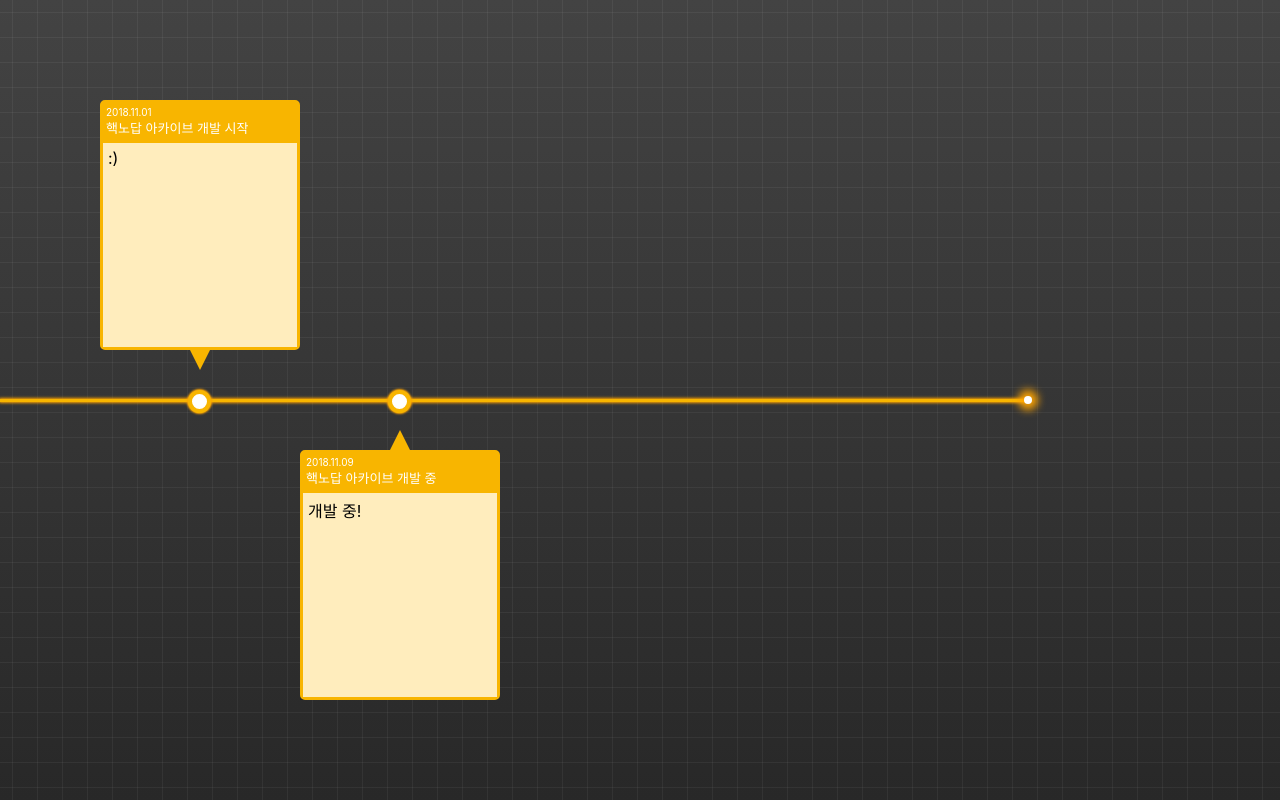
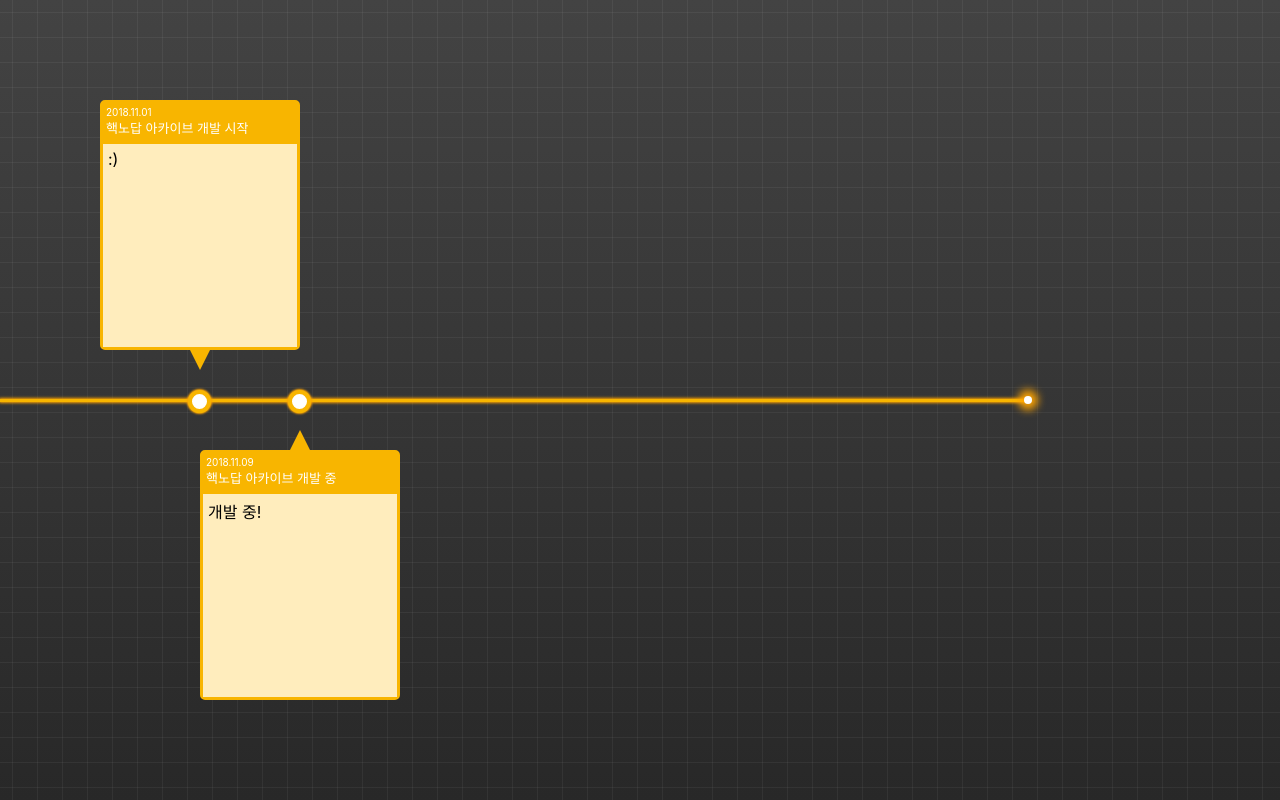
Before and after one commit to Esot3riA/hacknodap-archive, a React (Create React App) app: page / in a window 1280 px wide. Built offline with nearby package versions, Linux system fonts and the light colour scheme.

Commit message:
Refactoring style

```diff
--- a/src/components/TimeLine.scss
+++ b/src/components/TimeLine.scss
@@ -1,9 +1,21 @@
+// common proprety
+$primary-color: #f8b500;
+$primary-color-light: #ffedbd;
+$primary-color-strong: orange;
+$title-text-color: white;
+$circle-background-color: white;
+
+$history-container-width: 200px;
+$history-container-height: 250px;
+$history-container-border: 3px;
+
 * {
   -webkit-box-sizing: border-box;
      -moz-box-sizing: border-box;
           box-sizing: border-box;
 }
 
+// element
 .timeline-wrap {
   display: flex;
   flex-direction: column;
@@ -16,8 +28,8 @@
     align-items: center;
     width: 80%;
     height: 3px;
-    background: #f8b500;
-    box-shadow: 0 0 3px 1px orange;
+    background: $primary-color;
+    box-shadow: 0 0 3px 1px $primary-color-strong;
 
     &::after {
       content: '';
@@ -25,16 +37,16 @@
       width: 8px;
       height: 8px;
       left: 80%;
-      background-color: white;
+      background-color: $circle-background-color;
       border-radius: 50%;
       animation: glow 0.7s infinite alternate;
 
       @keyframes glow {
         from {
-          box-shadow: 0 0 8px 2px orange;
+          box-shadow: 0 0 8px 2px $primary-color-strong;
         }
         to {
-          box-shadow: 0 0 8px 6px orange;
+          box-shadow: 0 0 8px 6px $primary-color-strong;
         }
       }
     }
@@ -42,51 +54,52 @@
     &:hover::after {
       cursor: pointer;
     }
+  }
+}
 
 .history-container {
   position: absolute;
-      width: 200px;
-      height: 250px;
-      background-color: white;
-      border: 3px solid #f8b500;
+  width: $history-container-width;
+  height: $history-container-height;
+  border: $history-container-border solid $primary-color;
   border-radius: 5px;
 
   .head {
-        height: 40px;
-        background-color: #f8b500;
+    height: 17%;
+    background-color: $primary-color;
     padding: 3px;
 
     .date {
-          color: white;
+      color: $title-text-color;
       font-size: x-small;
     }
 
     .title {
-          color: white;
+      color: $title-text-color;
       font-size: small;
     }
   }
 
   .body {
-        height: 204px;
-        background-color: #ffedbd;
+    height: 83%;
+    background-color: $primary-color-light;
     padding: 5px;
   }
 }
 
 .top {
-      top: calc(50% - 300px);
-      left: 100px;  // state-calculated value
+  top: calc(50% - #{$history-container-height} - 50px);
+  left: 100px;  // auto-calculated value
 
   // direction arrow
   &::before {
     content: '';
     position: absolute;
-        top: 247px;
+    top: $history-container-height - $history-container-border;
     left: calc(200px / 2 - 13px);
-        border: medium solid white;
+    border: medium solid;
     border-width: 20px 10px 0 10px;
-        border-color: #f8b500 transparent transparent transparent;
+    border-color: $primary-color transparent transparent transparent;
   }
 
   // history circle
@@ -97,22 +110,22 @@
     height: 15px;
     top: calc(300px - 13px);
     left: calc(200px / 2 - 15px);
-        background-color: white;
-        border: 4px solid #f8b500;
+    background-color: $circle-background-color;
+    border: 4px solid $primary-color;
     border-radius: 50%;
     transition: all 200ms ease;
-        box-shadow: 0 0 2px 1px orange;
+    box-shadow: 0 0 2px 1px $primary-color-strong;
   }
 
   &:hover::after {
     cursor: pointer;
-        box-shadow: 0 0 10px 3px orange;
+    box-shadow: 0 0 10px 3px $primary-color-strong;
   }
 }
 
 .bottom {
   top: calc(50% + 50px);
-      left: 300px;  // state-calculated value
+  left: 200px;  // auto-calculated value
 
   // direction arrow
   &::before {
@@ -120,12 +133,12 @@
     position: absolute;
     top: -23px;
     left: calc(200px / 2 - 13px);
-        border: medium solid white;
+    border: medium solid;
     border-width: 0 10px 20px 10px;
-        border-color: transparent transparent #f8b500 transparent;
+    border-color: transparent transparent $primary-color transparent;
   }
 
-      // history circle.
+  // history circle
   &::after {
     content: '';
     position: absolute;
@@ -133,18 +146,15 @@
     height: 15px;
     top: -63px;
     left: calc(200px / 2 - 15px);
-        background-color: white;
-        border: 4px solid #f8b500;
+    background-color: $circle-background-color;
+    border: 4px solid $primary-color;
     border-radius: 50%;
     transition: all 200ms ease;
-        box-shadow: 0 0 2px 1px orange;
+    box-shadow: 0 0 2px 1px $primary-color-strong;
   }
 
   &:hover::after {
     cursor: pointer;
-        box-shadow: 0 0 10px 3px orange;
+    box-shadow: 0 0 10px 3px $primary-color-strong;
   }
 }
-
-  }
-}
```
Also changed, not shown: 1 other file (tests, documents, lock files or other folders). Lines whose indentation alone changed are shown as unchanged.
